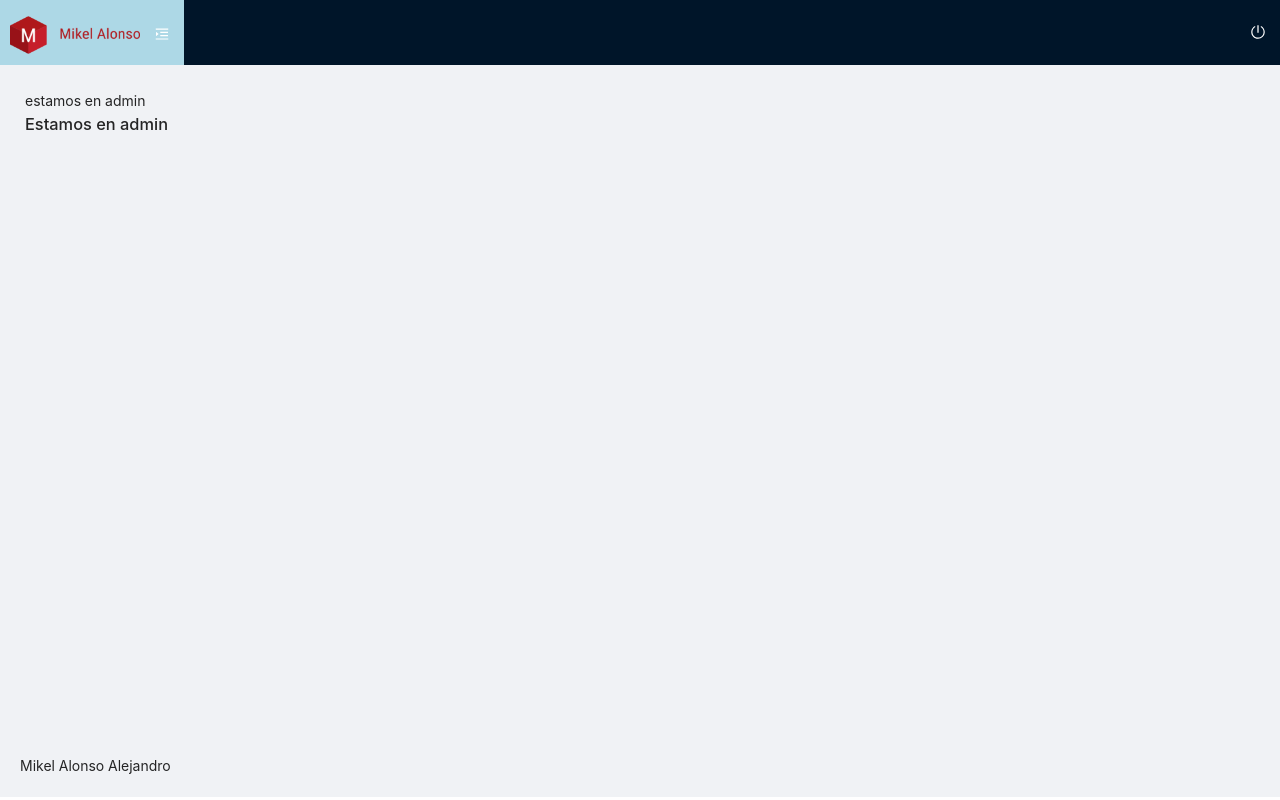
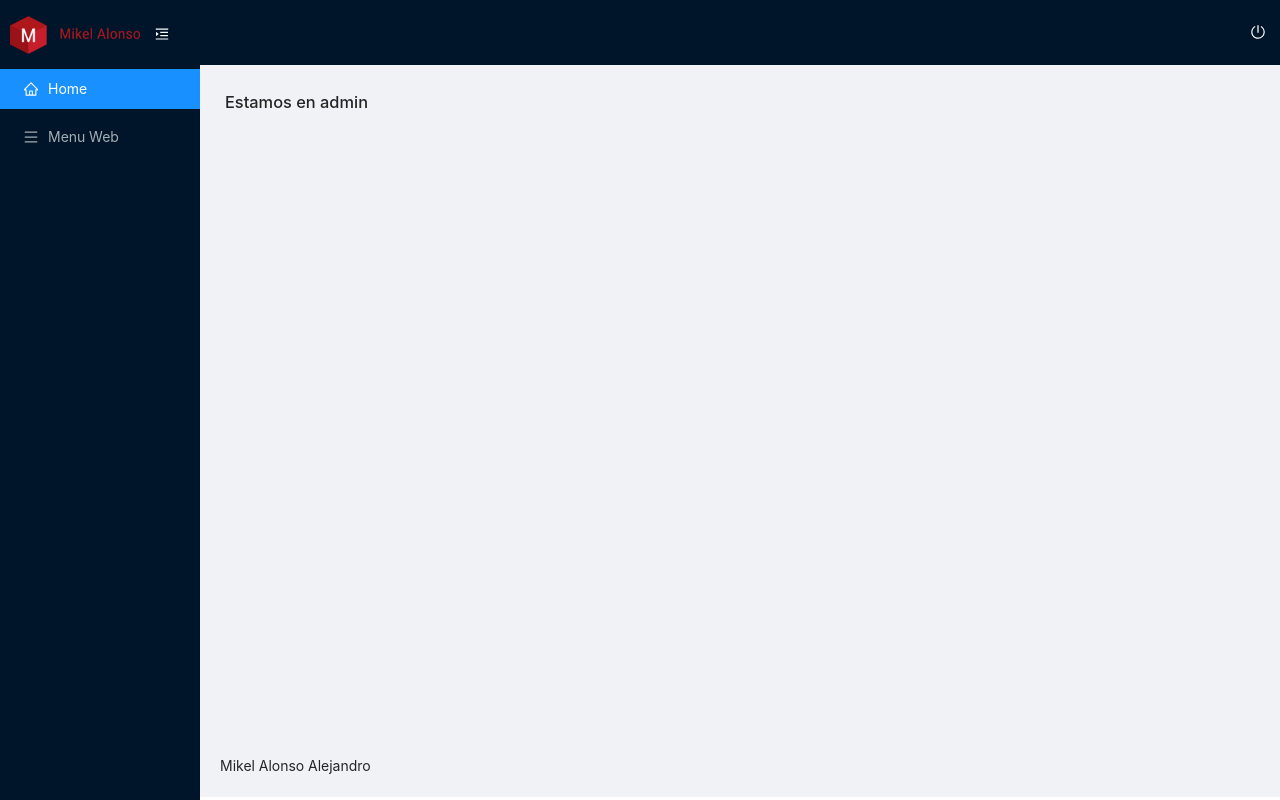
Before and after one commit to LongJhonson/client, a React (Create React App) app: page /admin in a window 1280 px wide. Built offline with nearby package versions, Linux system fonts and the light colour scheme.

Commit message:
Maquetación del LayoutAdmin

```diff
--- /dev/null
+++ b/src/components/Admin/MenuSider/MenuSider.js
@@ -0,0 +1,37 @@
+import React from "react";
+import { Link } from "react-router-dom";
+import { Layout, Menu } from "antd";
+import { HomeOutlined, MenuOutlined } from '@ant-design/icons';
+
+import "./MenuSider.scss";
+import Sider from "antd/lib/layout/Sider";
+
+export default function MenuSider(props) {
+    console.log(props);
+
+    const { Sider } = Layout;
+    const { menuCollapsed } = props;
+
+    return (
+        <Sider className="admin-sider" collapsed={menuCollapsed}>
+            <Menu theme="dark" mode="inline" defaultSelectedKeys={["1"]}>
+                <Menu.Item key="1">
+                    <Link to={"/admin"}>
+                        <HomeOutlined />
+                        <span className="nav-text">
+                            Home
+                        </span>
+                    </Link>
+                </Menu.Item>
+                <Menu.Item key="2">
+                    <Link to={"/admin/menu-web"}>
+                        <MenuOutlined />
+                        <span className="nav-text">
+                            Menu Web
+                    </span>
+                    </Link>
+                </Menu.Item>
+            </Menu>
+        </Sider>
+    )
+}
--- /dev/null
+++ b/src/components/Admin/MenuSider/MenuSider.scss
@@ -0,0 +1,9 @@
+@import "../../../scss/index.scss";
+
+.admin-sider {
+    position: fixed;
+    left: 0;
+    top: 65px;
+    height: 100vh;
+    overflow: auto;
+}
--- /dev/null
+++ b/src/components/Admin/MenuSider/index.js
@@ -0,0 +1 @@
+export { default } from "./MenuSider";
--- a/src/components/Admin/MenuTop/MenuTop.js
+++ b/src/components/Admin/MenuTop/MenuTop.js
@@ -1,4 +1,5 @@
 import React from "react";
+import { Link } from "react-router-dom";
 import MikelLogo from "../../../assets/img/png/logo2.png";
 
 import "./MenuTop.scss";
@@ -6,17 +7,21 @@ import { Button } from "antd";
 import { MenuUnfoldOutlined, PoweroffOutlined } from '@ant-design/icons';
 // import Icon from '@ant-design/icons';
 
-export default function MenuTop() {
+export default function MenuTop(props) {
+    const { menuCollapsed, setMenuCollapsed } = props;
+
     return (
         <div className="menu-top">
             <div className="menu-top__left">
-                <img
-                    className="menu-top__left-logo"
-                    src={MikelLogo}
-                    alt="Mikel Alonso"
-                />
-                <Button type="link" onClick={() => console.log("Click")}>
-                    <MenuUnfoldOutlined />
+                <Link to={"/admin"}>
+                    <img
+                        className="menu-top__left-logo"
+                        src={MikelLogo}
+                        alt="Mikel Alonso"
+                    />
+                </Link>
+                <Button type="link" onClick={() => setMenuCollapsed(!menuCollapsed)}>
+                    <MenuUnfoldOutlined type={menuCollapsed ? "menu-unfold" : "menu-fold"} />
                 </Button>
             </div>
             <div className="menu-top__right">
--- a/src/components/Admin/MenuTop/MenuTop.scss
+++ b/src/components/Admin/MenuTop/MenuTop.scss
@@ -2,7 +2,7 @@
 
 .menu-top {
     display: flex;
-    background-color: lightblue;
+    // background-color: lightblue;
 
     button {
         background-color: transparent;
--- a/src/layouts/LayoutAdmin.js
+++ b/src/layouts/LayoutAdmin.js
@@ -1,7 +1,8 @@
-import React from "react";
+import React, { useState } from "react";
 import { Route, Router, Switch } from "react-router-dom";
 import { Layout } from "antd";
 import MenuTop from "../components/Admin/MenuTop/MenuTop";
+import MenuSider from "../components/Admin/MenuSider/MenuSider";
 
 import "./layoutscss/LayoutAdmin.scss";
 import routes from "../config/routes";
@@ -9,20 +10,20 @@ import routes from "../config/routes";
 export default function LayoutAdmin(props) {
 
     const { routes } = props;
-
-    // console.log(routes);
-
+    const [menuCollapsed, setMenuCollapsed] = useState(false);
     const { Header, Content, Footer } = Layout;
 
     return (
         <Layout>
-            {/* {TO DO: menu sider} */}
-            <Layout className="layout-admin">
+            <MenuSider menuCollapsed={menuCollapsed} />
+            <Layout className="layout-admin" style={{marginLeft: menuCollapsed ? "80px" : "200px"}}>
                 <Header className="layout-admin__header">
-                    <MenuTop/>
+                    <MenuTop
+                        menuCollapsed={menuCollapsed}
+                        setMenuCollapsed={setMenuCollapsed}
+                    />
                 </Header>
                 <Content className="layout-admin__content">
-                    estamos en admin
                     <LoadRoutes routes={routes} />
                 </Content>
                 <Footer className="layout-admin__footer">
```
